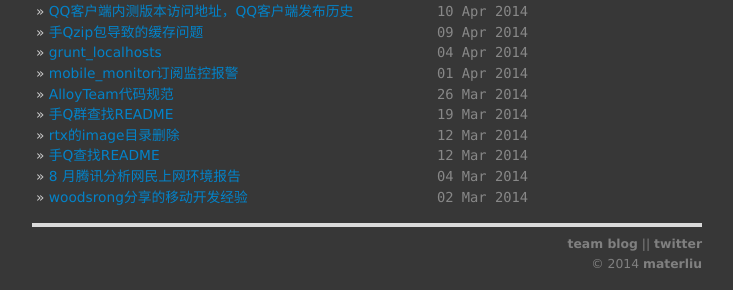
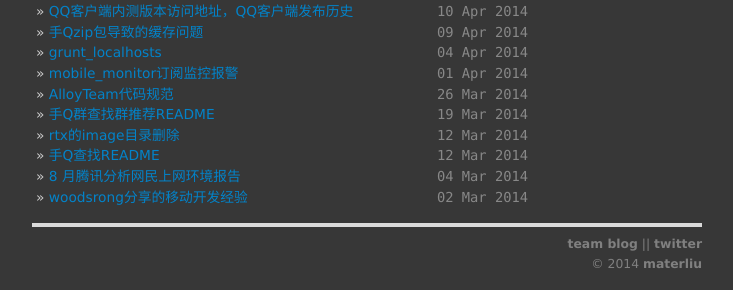
Before and after one commit to materliu/materliu.github.io, a Jekyll site: the page built from tencent.html, in a window 1280 px wide. Shown: the part 1322-1612 px from the top of the page, without its empty margins (273-1006 px from the left). Built offline with Jekyll 4.4.1, drawn with Linux system fonts in a browser that asks for light colours; Markdown is read by kramdown in place of the engine named in the settings.

Commit message:
change 标题名， 以使其符合个人搜索习惯。

```diff
--- a/all/tencent/_posts/2014-03-19-mobile_QQ_qun_find_README.md
+++ b/all/tencent/_posts/2014-03-19-mobile_QQ_qun_find_README.md
@@ -1,6 +1,6 @@
 ---
 layout: post
-title: 2014-03-19-手Q群查找README.md
+title: 2014-03-19-手Q群查找群推荐README.md
 ---
 
 ### 打开readme文件的同学，如果本机没有安装markdown相关的查看编辑器可以选用在线版： https://stackedit.io/
```
